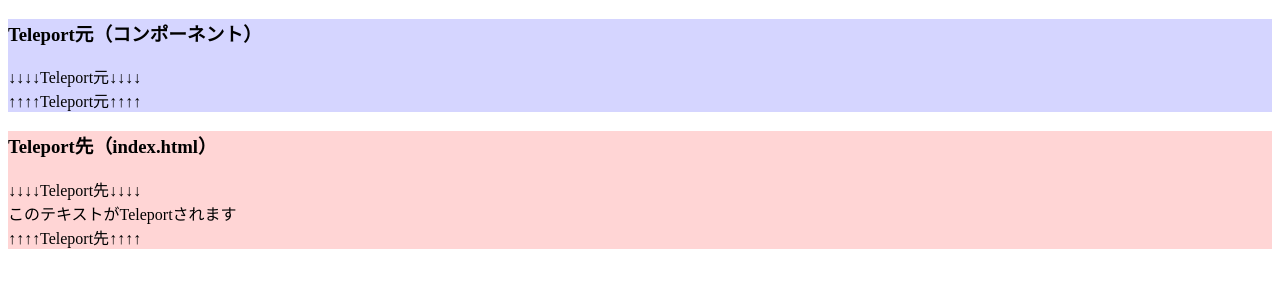
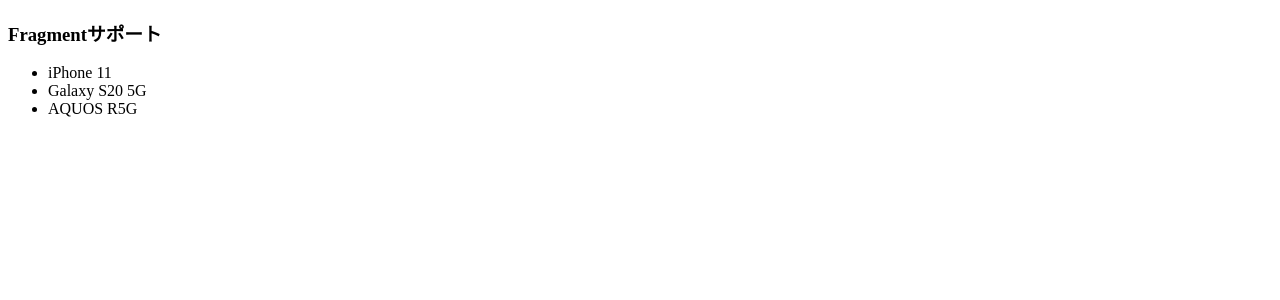
Before and after one commit to aship/test_vue, a Vue app: page / in a window 1280 px wide. Shown: the top 300 px of the page. Built offline with nearby package versions, Linux system fonts and the light colour scheme.

Commit message:
p003-fragment

```diff
--- a/public/index.html
+++ b/public/index.html
@@ -13,11 +13,5 @@
     </noscript>
     <div id="app"></div>
     <!-- built files will be auto injected -->
-    <div style="background-color: #ffd5d5;">
-      <h3>Teleport先（index.html）</h3>
-      <div>↓↓↓↓Teleport先↓↓↓↓</div>
-      <div id="teleport-target"></div>
-      <div>↑↑↑↑Teleport先↑↑↑↑</div>
-    </div>
   </body>
 </html>
--- a/src/App.vue
+++ b/src/App.vue
@@ -1,16 +1,14 @@
 <template>
-  <div>
-    <teleport-from></teleport-from>
-  </div>
+    <h3>Fragmentサポート</h3>
+    <ul>
+      <list-elems/>
+    </ul>
 </template>
-
 <script>
-import TeleportFrom from './components/TeleportFrom.vue'
-
+import ListElems from './components/ListElems.vue'
 export default {
-  name: 'App',
   components: {
-    TeleportFrom
+    ListElems
   }
 }
 </script>
--- /dev/null
+++ b/src/components/ListElems.vue
@@ -0,0 +1,6 @@
+<template>
+  <!-- このコンポーネントはulタグの中に表示される -->
+  <li>iPhone 11</li>
+  <li>Galaxy S20 5G</li>
+  <li>AQUOS R5G</li>
+</template>
--- a/src/components/TeleportFrom.vue
+++ /dev/null
@@ -1,15 +0,0 @@
-<template>
-  <div id="teleport-component">
-    <h3>Teleport元（コンポーネント）</h3>
-    <div>↓↓↓↓Teleport元↓↓↓↓</div>
-    <teleport to="#teleport-target">
-      このテキストがTeleportされます
-    </teleport>
-    <div>↑↑↑↑Teleport元↑↑↑↑</div>
-  </div>
-</template>
-<style scoped>
-#teleport-component {
-  background:#d5d5ff;
-}
-</style>
```
